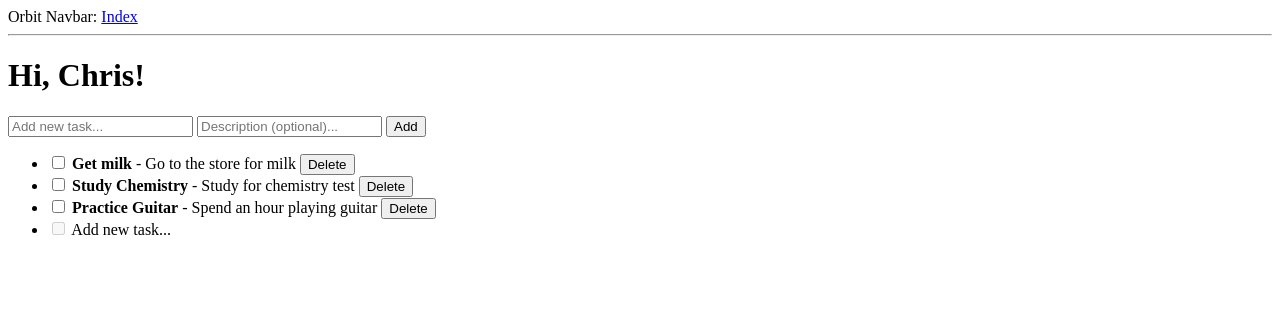
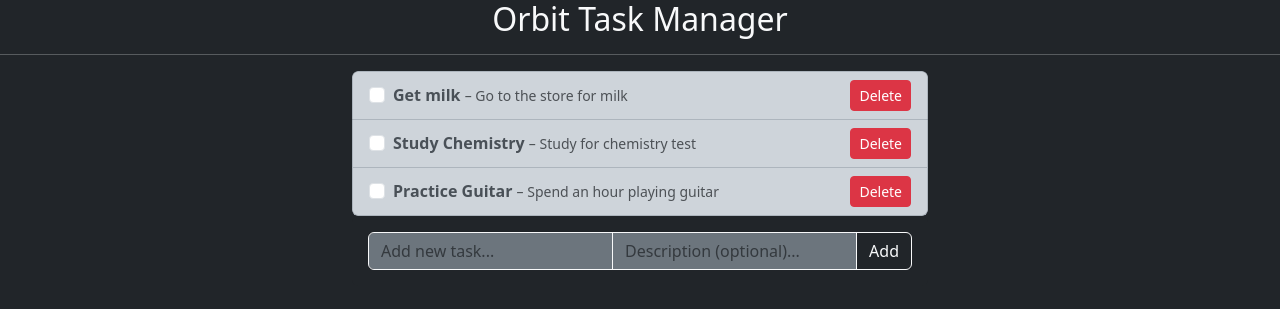
Before and after one commit to cellis-snhu/Orbit, a Flask app: page / in a window 1280 px wide. Shown: the top 309 px of the page. Run offline with Flask 3, Linux system fonts and the light colour scheme.

Commit message:
Updates to UI to remove placeholder task, navbar elements and user greeting. Add bootstrap framework css and dark styling. Adjust task list to scrollable

```diff
--- a/app/templates/base.html
+++ b/app/templates/base.html
@@ -3,16 +3,21 @@
 
 <head>
     {% if title %}
-    <title>{{ title }}</title>
+        <title>{{ title }}</title>
     {% else %}
-    <title>Orbit Default Title (should not see)</title>
+        <title>Orbit Default Title (should not see)</title>
     {% endif %}
+    <link
+            href="https://cdn.jsdelivr.net/npm/bootstrap@5.3.2/dist/css/bootstrap.min.css"
+            rel="stylesheet"
+            integrity="sha384-T3c6CoIi6uLrA9TneNEoa7RxnatzjcDSCmG1MXxSR1GAsXEV/Dwwykc2MPK8M2HN"
+            crossorigin="anonymous">
 </head>
 
-<body>
-    <div>Orbit Navbar: <a href="/index">Index</a></div>
-    <hr>
-    {% block content %}{% endblock %}
+<body class="bg-dark text-light">
+<h2 class="text-center mb-1">Orbit Task Manager</h2>
+<hr class="border-light">
+{% block content %}{% endblock %}
 </body>
 
 </html>
--- a/app/templates/index.html
+++ b/app/templates/index.html
@@ -1,18 +1,23 @@
 {% extends "base.html" %}
 
 {% block content %}
-<h1>Hi, {{ user.username }}!</h1>
-
-<div>
-  <div>
-    <input id="new-task" type="text" placeholder="Add new task...">
-    <input id="new-description" type="text" placeholder="Description (optional)...">
-    <button id="add-task-btn">Add</button>
+    <div class="container" style="max-width: 600px;">
+        <ul id="task-list" class="list-group list-group-flush list-group-dark bg-dark"
+            style="max-height: 400px; overflow-y: auto;">
+            <!-- JS will populate tasks here -->
+        </ul>
     </div>
 
-  <ul id="task-list">
-    <!-- JS will populate tasks here -->
-  </ul>
+    <div class="container" style="max-width: 600px; margin-bottom: 1rem;">
+        <div class="mb-3 text-bg-dark p-3 rounded">
+            <div class="input-group">
+                <input id="new-task" type="text" class="form-control bg-secondary text-light border-light"
+                       placeholder="Add new task...">
+                <input id="new-description" type="text" class="form-control bg-secondary text-light border-light"
+                       placeholder="Description (optional)...">
+                <button id="add-task-btn" class="btn btn-outline-light">Add</button>
+            </div>
+        </div>
     </div>
 
 
@@ -36,36 +41,37 @@ function renderTasks(tasks) {
             const list = document.getElementById("task-list");
             list.innerHTML = "";
 
+            list.className = "list-group list-group-dark bg-dark";
+
             // filter out completed tasks
             const incompleteTasks = tasks.filter(task => !task.completed);
 
-  // for each incomplete task in the list, create a new `li` element and
-  // build the row elements with it (checkbox, title, desc, delete button)
+            if (incompleteTasks.length === 0) {
+                // set a placeholder item if no tasks are present to make sure styling stays correct
+                const li = document.createElement("li");
+                li.className = "list-group-item list-group-item-dark";
+                li.textContent = "No tasks yet!";
+                list.appendChild(li);
+            } else {
+                // render each incomplete task
                 incompleteTasks.forEach(task => {
                     const li = document.createElement("li");
-
+                    li.className = "list-group-item list-group-item-dark d-flex justify-content-between align-items-center";
                     li.innerHTML = `
-      <label>
-        <input type="checkbox" onchange="toggleTask('${task.id}')">
+        <div class="form-check">
+          <input class="form-check-input me-2" type="checkbox" onchange="toggleTask('${task.id}')">
+          <label class="form-check-label">
             <strong>${task.name}</strong>
-        ${task.description ? ` - <span>${task.description}</span>` : ""}
+            ${task.description ? `<small class="text-muted"> – ${task.description}</small>` : ""}
           </label>
-      <button onclick="deleteTask('${task.id}')">Delete</button>
+        </div>
+        <button class="btn btn-sm btn-danger" onclick="deleteTask('${task.id}')">Delete</button>
       `;
-
                     list.appendChild(li);
                 });
+            }
+        }
 
-  // placeholder for new task elements
-  const placeholder = document.createElement("li");
-  placeholder.innerHTML = `
-    <label>
-      <input type="checkbox" disabled>
-      <span contenteditable="true">Add new task...</span>
-    </label>
-  `;
-  list.appendChild(placeholder);
-}
 
         async function addTask() {
             const input = document.getElementById("new-task");
@@ -92,7 +98,7 @@ async function addTask() {
         }
 
         async function deleteTask(id) {
-  const res = await fetch(`/tasks/${id}`, { method: "DELETE" });
+            const res = await fetch(`/tasks/${id}`, {method: "DELETE"});
             const data = await res.json();
             if (data.success) {
                 fetchTasks();
@@ -100,7 +106,7 @@ async function deleteTask(id) {
         }
 
         async function toggleTask(id) {
-  const res = await fetch(`/tasks/${id}/toggle_complete`, { method: "PATCH" });
+            const res = await fetch(`/tasks/${id}/toggle_complete`, {method: "PATCH"});
             const data = await res.json();
             if (data.success) {
                 fetchTasks();
```
Lines whose indentation alone changed are shown as unchanged.
